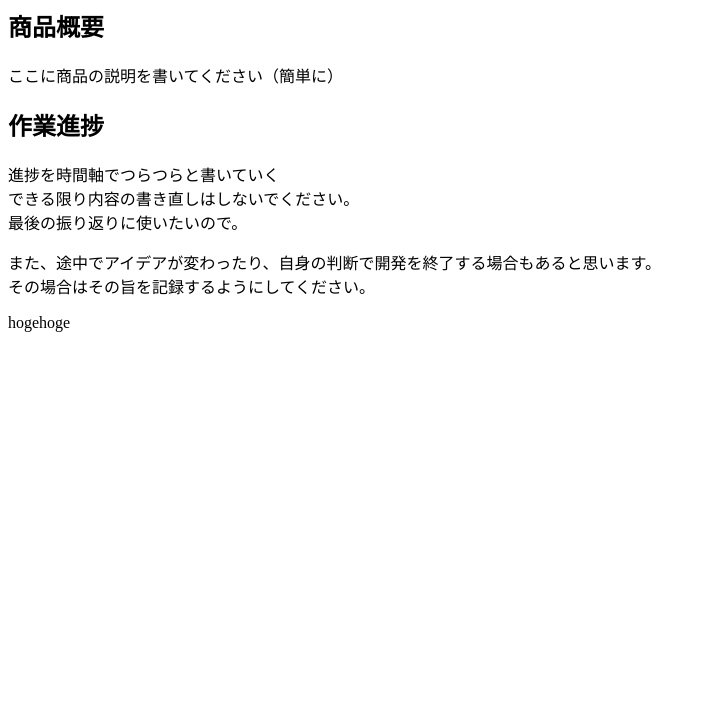
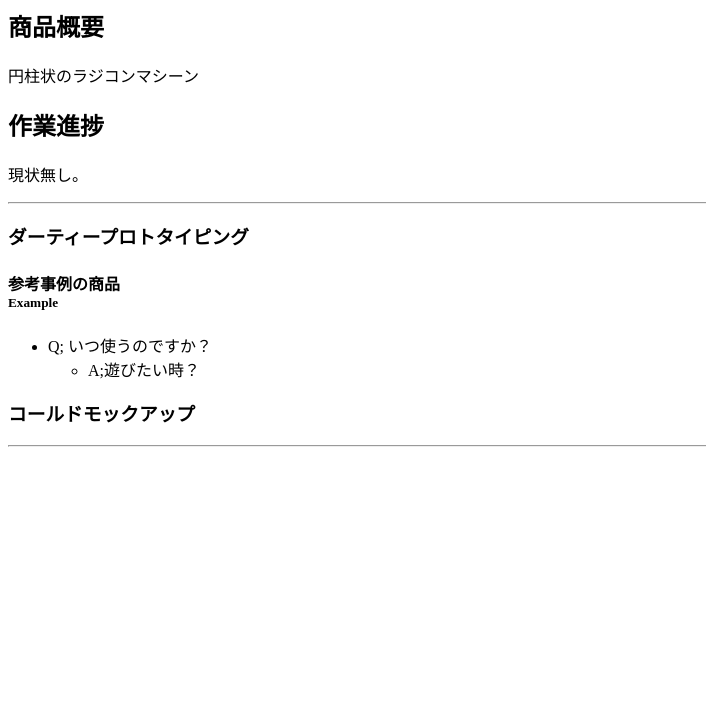
Before and after one commit to KUAD-XtechDesign/studyprogress-yt5a, a plain HTML site: page xtda1_dummy/items/item6.html in a window 1280 px wide. Shown: the part 81-800 px from the top of the page, without its empty margins (0-706 px from the left). Drawn offline with Linux system fonts and the light colour scheme.

Commit message:
fix index

```diff
--- a/xtda1_dummy/items/item6.html
+++ b/xtda1_dummy/items/item6.html
@@ -6,25 +6,33 @@
   </head>
   <body>
      <head>
-       <h1>開発の商品の名前（開発中）</h1>
+       <h1>ラジコンパンジャンドラム</h1>
      </head>
      <main>
        <h2>商品概要</h2>
-       <p>ここに商品の説明を書いてください（簡単に）</p>
+       <p>円柱状のラジコンマシーン</p>
        <h2>作業進捗</h2>
        <p>
-         進捗を時間軸でつらつらと書いていく
-         <br>できる限り内容の書き直しはしないでください。
-         <br>最後の振り返りに使いたいので。
+現状無し。
        </p>
-       <p>
-         また、途中でアイデアが変わったり、自身の判断で開発を終了する場合もあると思います。
-         <br>その場合はその旨を記録するようにしてください。
-       </p>
+       <hr>
+       <h3>ダーティープロトタイピング</h3>
+       <h4 style="margin-bottom: 0;">参考事例の商品</h4>
+       <h5 style="margin-top: 0;">Example</h5>
+       <p></p>
+       <ul>
+         <li>Q; いつ使うのですか？</li>
+         <ul>
+           <li>A;遊びたい時？</li>
+         </ul>
+       </ul>
+       <h3>コールドモックアップ</h3>
+
 
      </main>
+     <hr>
      <footer>
-       <p>hogehoge</p>
+       <p></p>
      </footer>
   </body>
 </html>
```
Also changed, not shown: index.html (+1 -1 lines).
